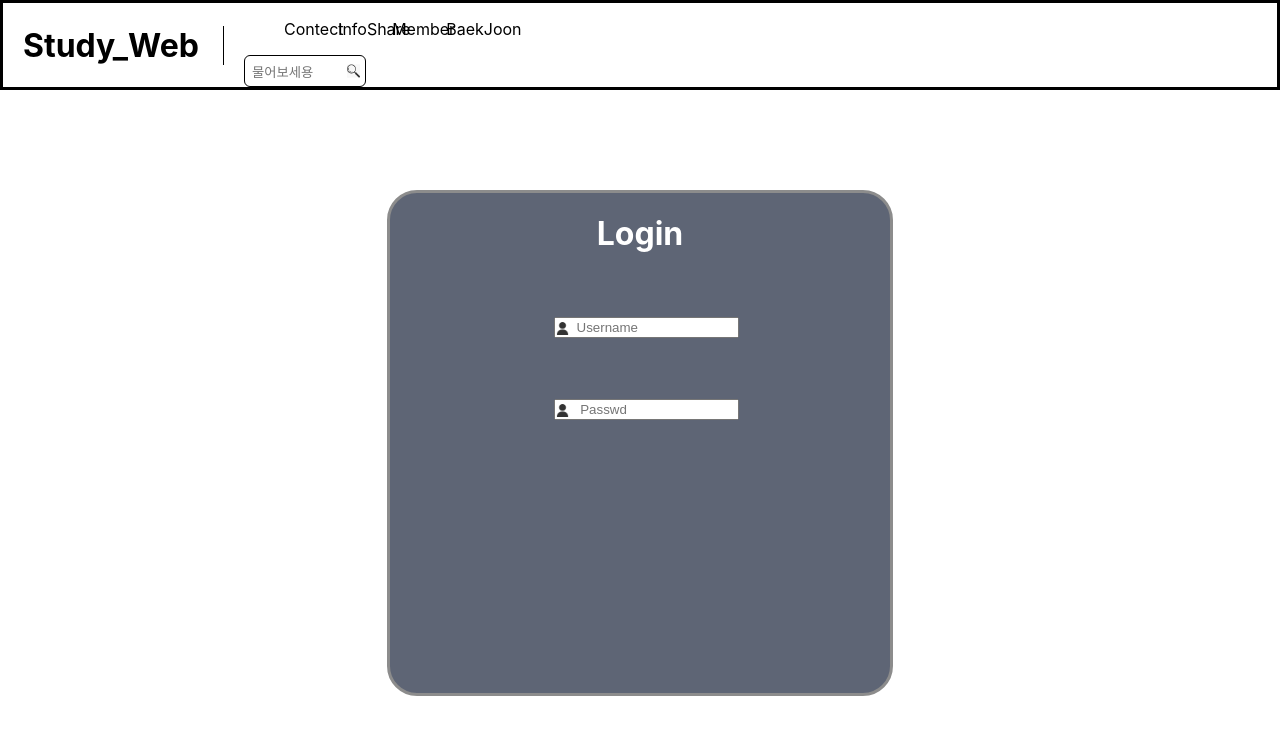
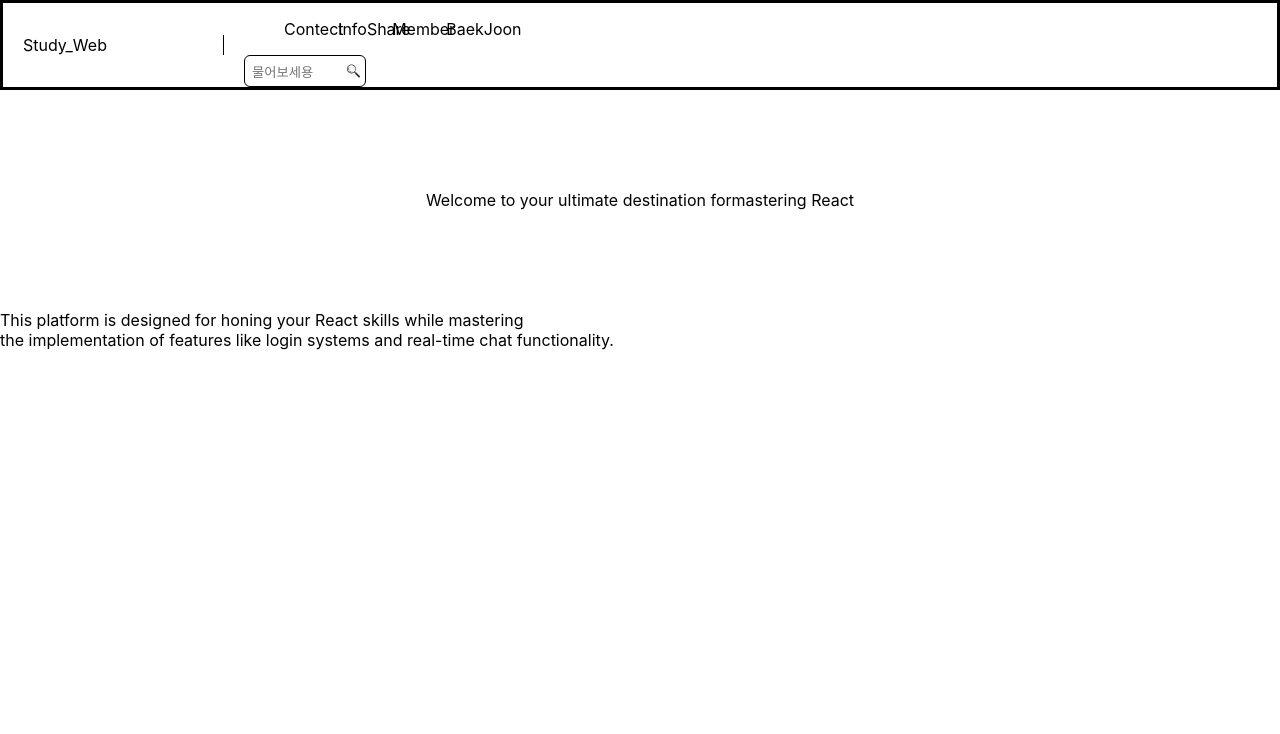
Before and after one commit to jeonghoon11/reactSWT, a React (Create React App) app in the folder swt/: page / in a window 1280 px wide. Shown: the top 734 px of the page. Built offline with nearby package versions, Linux system fonts and the light colour scheme.

Commit message:
컴포넌트 수정

```diff
--- a/swt/src/component/Body/Home.js
+++ b/swt/src/component/Body/Home.js
@@ -1,18 +1,17 @@
 import userIcon from './img/userIcon.png';
+import mainBackground from './img/main-background.png'
+
 export default function Home() {
     return (
-        <div className="home-body">
-            <form className="container">
-                <h1 className="login-box">Login</h1>
-                <section className="username-box">
-                    <img src={userIcon} className='user-icon'/>
-                    <input type="text" name="username" placeholder="     Username" />
-                </section>
-                <section className="passwd-box">
-                    <img src={userIcon} className='user-icon'/>
-                    <input type="text" name="passwd" placeholder="      Passwd" />
-                </section>
-            </form>
+        <div className="home">
+            <div className="home-body">
+                Welcome to your ultimate destination for <span className="highlight">mastering React</span>
+            </div>
+            <div className="home-sub">
+            This platform is designed for honing your React
+             skills while mastering<br /> the implementation of features
+             like login systems and real-time chat functionality.
+            </div>
         </div>
     );
 }
--- a/swt/src/component/Head/Header.js
+++ b/swt/src/component/Head/Header.js
@@ -6,14 +6,15 @@ import Member from '../Body/Member';
 import BaekJoon from '../Body/BaekJoon';
 import Nav from "./Nav";
 import Home from "../Body/Home";
+import Login from "../Body/Login";
 
 export default function Header() {
     return (
         <div className="header-nav">
             <div className="header">
-                <h1 className="title">
+                <div className="title">
                     <Link to="/Home">Study_Web</Link>
-                </h1>
+                </div>
                 <Nav />
             </div>
             <div>
@@ -24,6 +25,7 @@ export default function Header() {
                     <Route path="/InfoShare" element={<InfoShare />} />
                     <Route path="/Member" element={<Member />} />
                     <Route path="/BaekJoon" element={<BaekJoon />} />
+                    <Route path="/Login" element={<Login />} />
                 </Routes>
             </div>
         </div>
```
